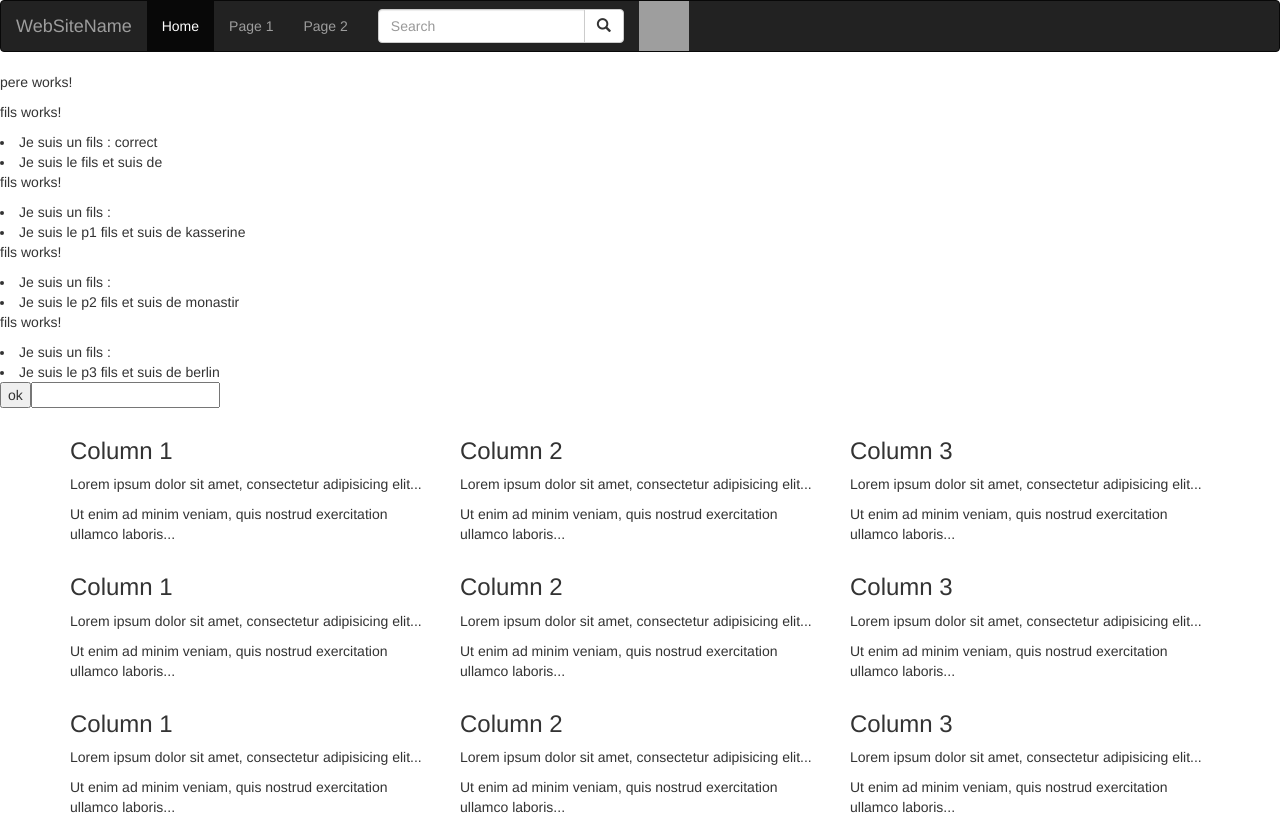
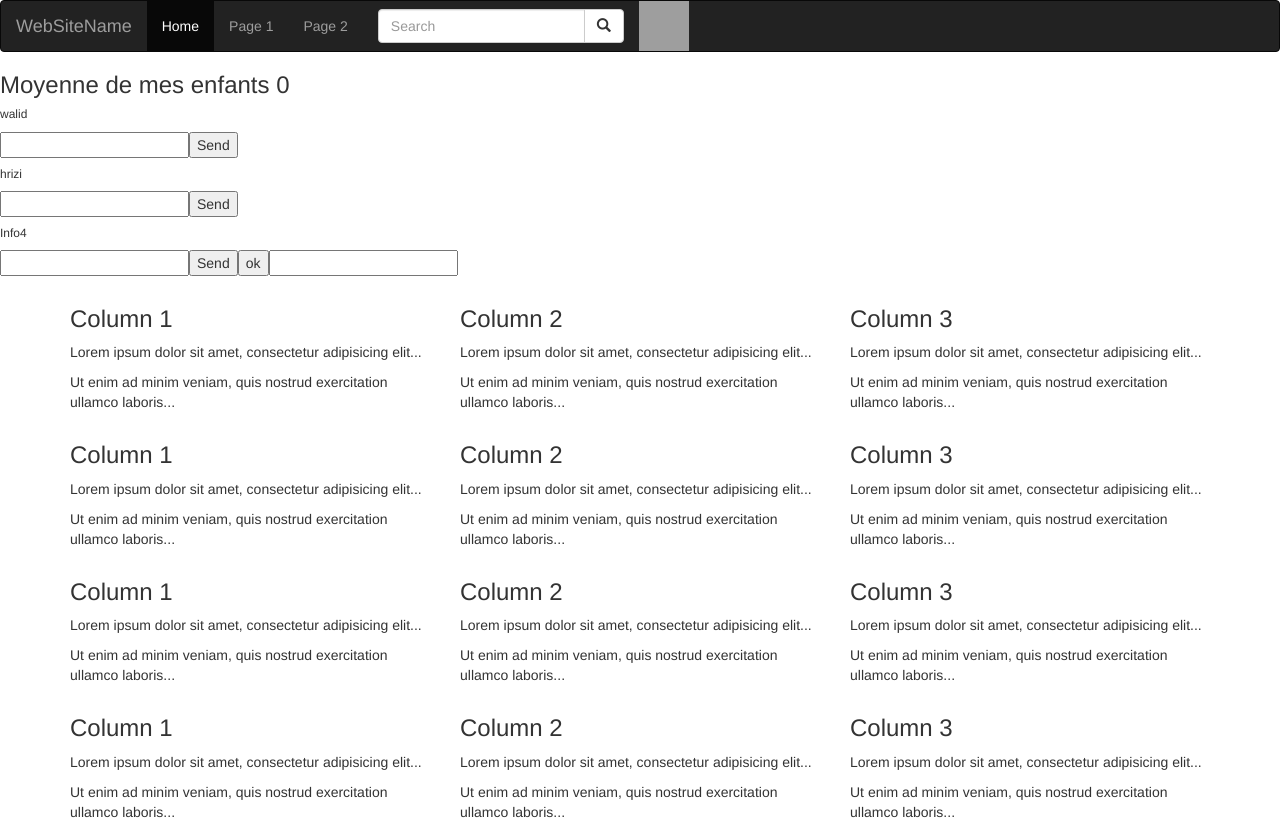
Before and after one commit to walid-hr/ProjetAngular, an Angular app: page / in a window 1280 px wide. Shown: the top 820 px of the page. Built offline with nearby package versions, Linux system fonts and the light colour scheme; grey boxes are pictures that could not be loaded.

Commit message:
donessss

```diff
--- a/src/app/pere/fils/fils.component.html
+++ b/src/app/pere/fils/fils.component.html
@@ -1,8 +1,13 @@
-<p>fils works!</p>
+<!-- <p>fils works!</p>
 <li>
     Je suis un fils : <ng-content></ng-content>
 </li>
 
 <li>
     Je suis le {{ ordre }} fils et suis de {{ villeNaissance}}
-</li>
+</li> -->
+<h6>{{nom}}</h6>
+<input type="number" name="note" [(ngModel)]=note>
+<button (click)="send()" [disabled]="buttonStatus">
+    Send
+</button>
--- a/src/app/pere/fils/fils.component.ts
+++ b/src/app/pere/fils/fils.component.ts
@@ -1,4 +1,4 @@
-import { Component, Input, OnInit } from '@angular/core';
+import { Component, EventEmitter, Input, OnInit, Output } from '@angular/core';
 
 @Component({
   selector: 'app-fils',
@@ -6,11 +6,17 @@ import { Component, Input, OnInit } from '@angular/core';
   styleUrls: ['./fils.component.css']
 })
 export class FilsComponent implements OnInit {
-
-  constructor() { }
-@Input() ordre: string="";
-@Input() villeNaissance: string=""
+@Input() nom: string="";
+@Output() message =new EventEmitter<number>();
+note: any;
+buttonStatus : boolean =false;
+//   constructor() { }
+// @Input() ordre: string="";
+// @Input() villeNaissance: string=""
   ngOnInit(): void {
   }
-
+send(){
+  this.message.emit(this.note);
+  this.buttonStatus =true;
 }
+}
--- a/src/app/pere/pere.component.html
+++ b/src/app/pere/pere.component.html
@@ -1,6 +1,8 @@
-
+<!--
 <p>pere works!</p>
 <app-fils>correct</app-fils>
 <app-fils [ordre] ="tab[0]" [villeNaissance]="sud"></app-fils>
 <app-fils [ordre] ="tab[1]" [villeNaissance]="nord"></app-fils>
-<app-fils [ordre] ="tab[2]" [villeNaissance]="capitale"></app-fils>
+<app-fils [ordre] ="tab[2]" [villeNaissance]="capitale"></app-fils> -->
+<h3>Moyenne de mes  enfants  {{moyenne}}</h3>
+<app-fils *ngFor ="let enfant of enfants" [nom] ="enfant" (message)="computeAvg($event)"></app-fils>
--- a/src/app/pere/pere.component.ts
+++ b/src/app/pere/pere.component.ts
@@ -9,12 +9,20 @@ export class PereComponent implements OnInit {
 
   constructor() { }
 
-tab: Array<string>=['p1','p2','p3'];
+// tab: Array<string>=['p1','p2','p3'];
 
-sud ='kasserine';
-nord ='monastir';
-capitale = 'berlin';
+// sud ='kasserine';
+// nord ='monastir';
+// capitale = 'berlin';
+moyenne =0;
+somme=0;
+nbr=0;
+enfants=['walid','hrizi','Info4'];
   ngOnInit(): void {
   }
-
+computeAvg(note:any){
+this.somme += note;
+this.nbr++;
+this.moyenne=this.somme/this.nbr;
 }
+}
```
